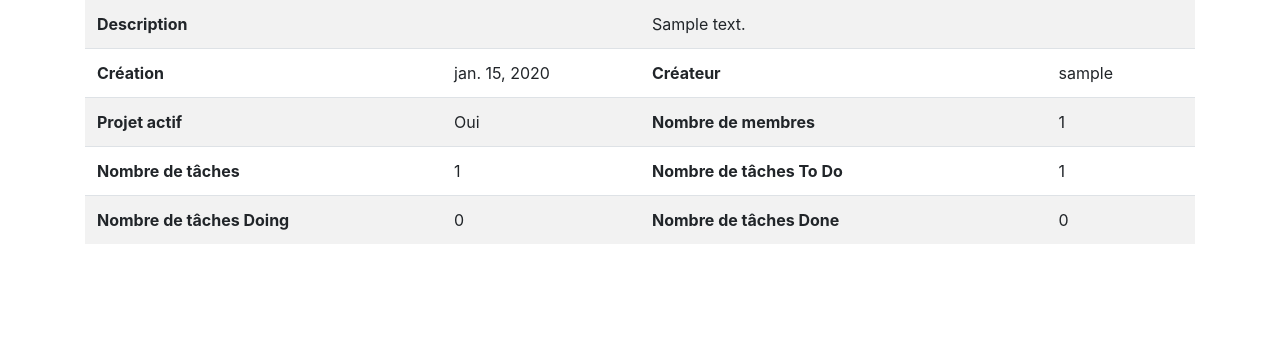
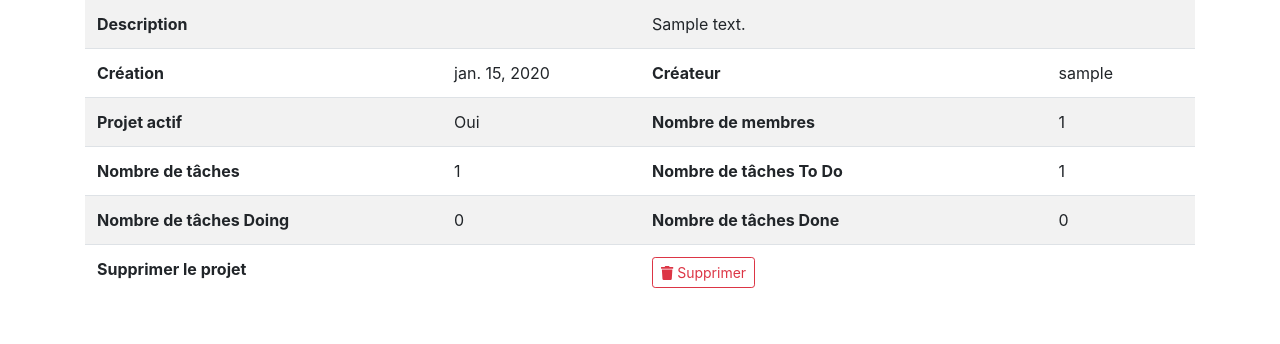
Before and after one commit to nanoy42/yogo, a Django app: page /projects/1 in a window 1280 px wide, after a click on "Projet". Shown: the part 209-553 px from the top of the page. Run offline with Django 3.2, Linux system fonts and the light colour scheme; a user stored in the database is signed in; tables that the repository leaves empty hold one stand-in row (values such as "Sample post"); parts of the project's set-up code (start-up, migrations or seed data) failed here and were passed over; some libraries are stand-ins or nearby versions.

Commit message:
Ajout du bouton supprimer sur la page de gestion du projet

```diff
--- a/projects/templates/projects/project.html
+++ b/projects/templates/projects/project.html
@@ -57,6 +57,11 @@
 		<td>{{doing.count}}</td>
 		<th>Nombre de tâches Done</th>
 		<td>{{done.count}}</td>
+	</tr>
+	<tr>
+      <th colspan="2" width="50%">Supprimer le projet</th>
+	  <td colspan="2" width="50%"><a href="{% url 'projects:deleteProject' project.pk %}" class="btn btn-outline-danger btn-sm"><i class="fa fa-trash"></i> Supprimer</a></td>
+    </tr>
   </tbody>
 </table>
 </div>
```
